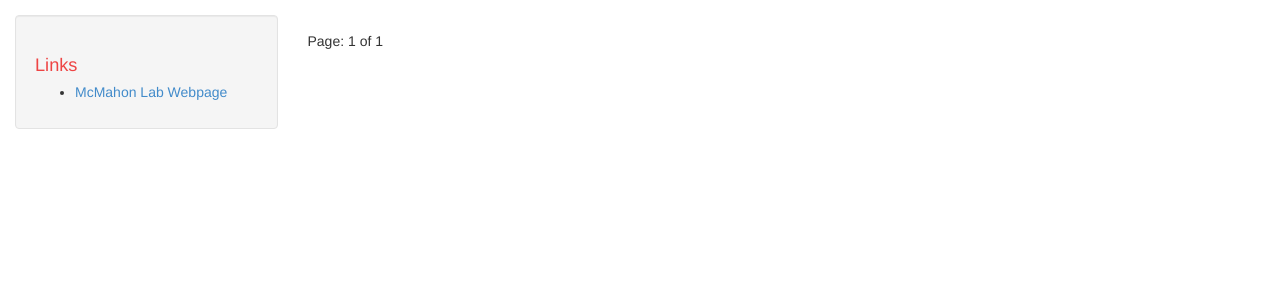
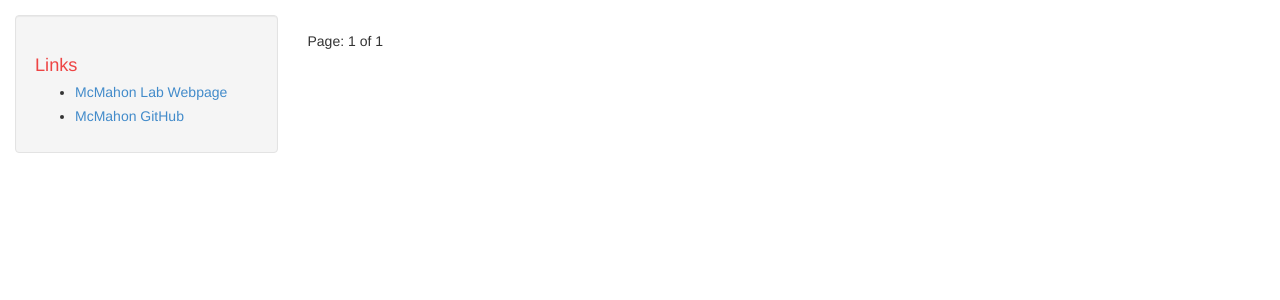
Before and after one commit to celawson87/LitRev, a Jekyll site: the page built from index.html, in a window 1280 px wide. Shown: the part 259-559 px from the top of the page. Built offline with Jekyll 4.4.1, drawn with Linux system fonts in a browser that asks for light colours; nearby versions of some CDN libraries; library files that are not in the unit come from our copies; Markdown is read by kramdown in place of the engine named in the settings; the list of posts is cut into pages by our own code; comment, search, counter and statistics services are not loaded.

Commit message:
Added github to links list

```diff
--- a/_includes/links-list.html
+++ b/_includes/links-list.html
@@ -1,4 +1,5 @@
 <h1>Links</h1>
 <ul>
   <li><a href="https://mcmahonlab.wisc.edu/">McMahon Lab Webpage</a></li>
+  <li><a href="https://github.com/McMahonLab">McMahon GitHub</a></li>
 </ul>
```
